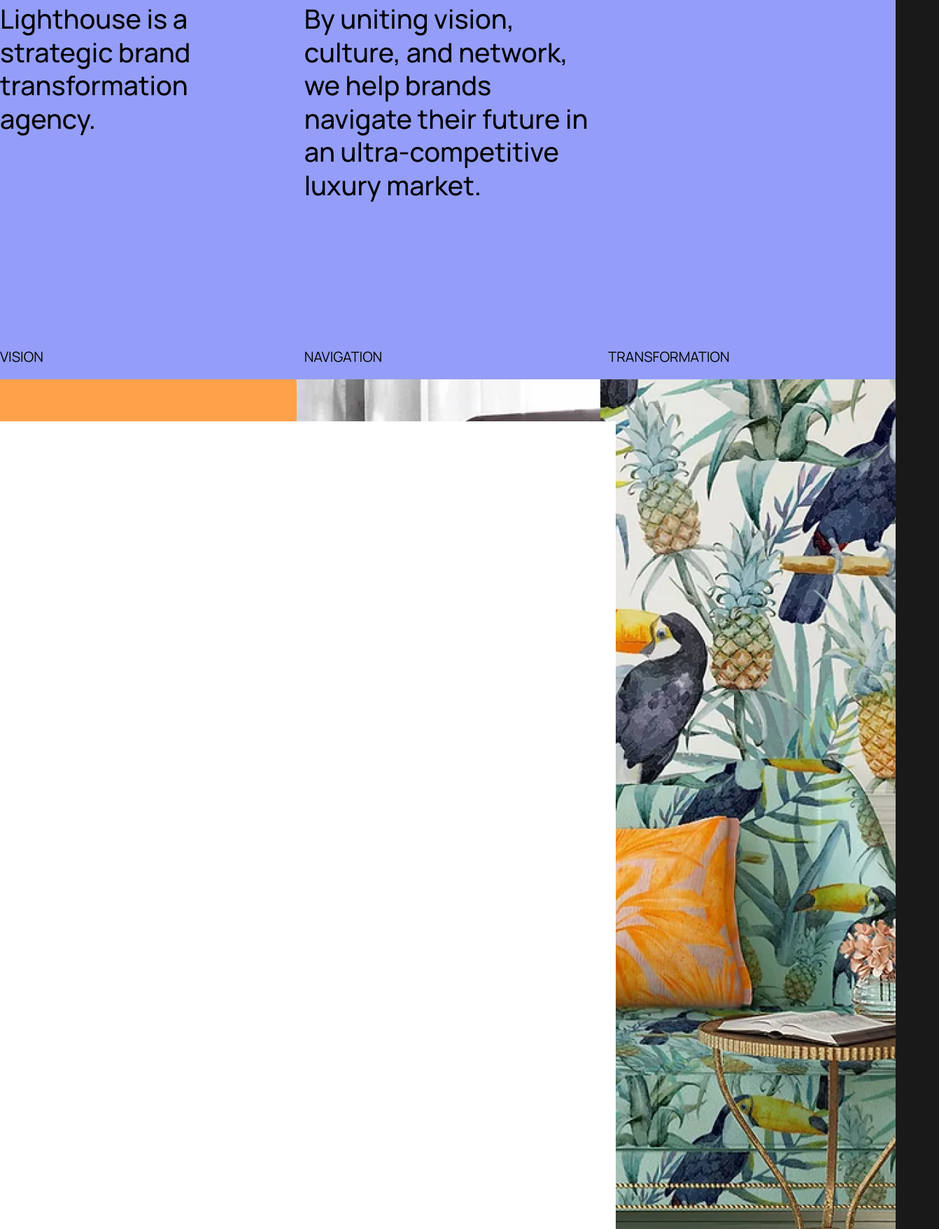
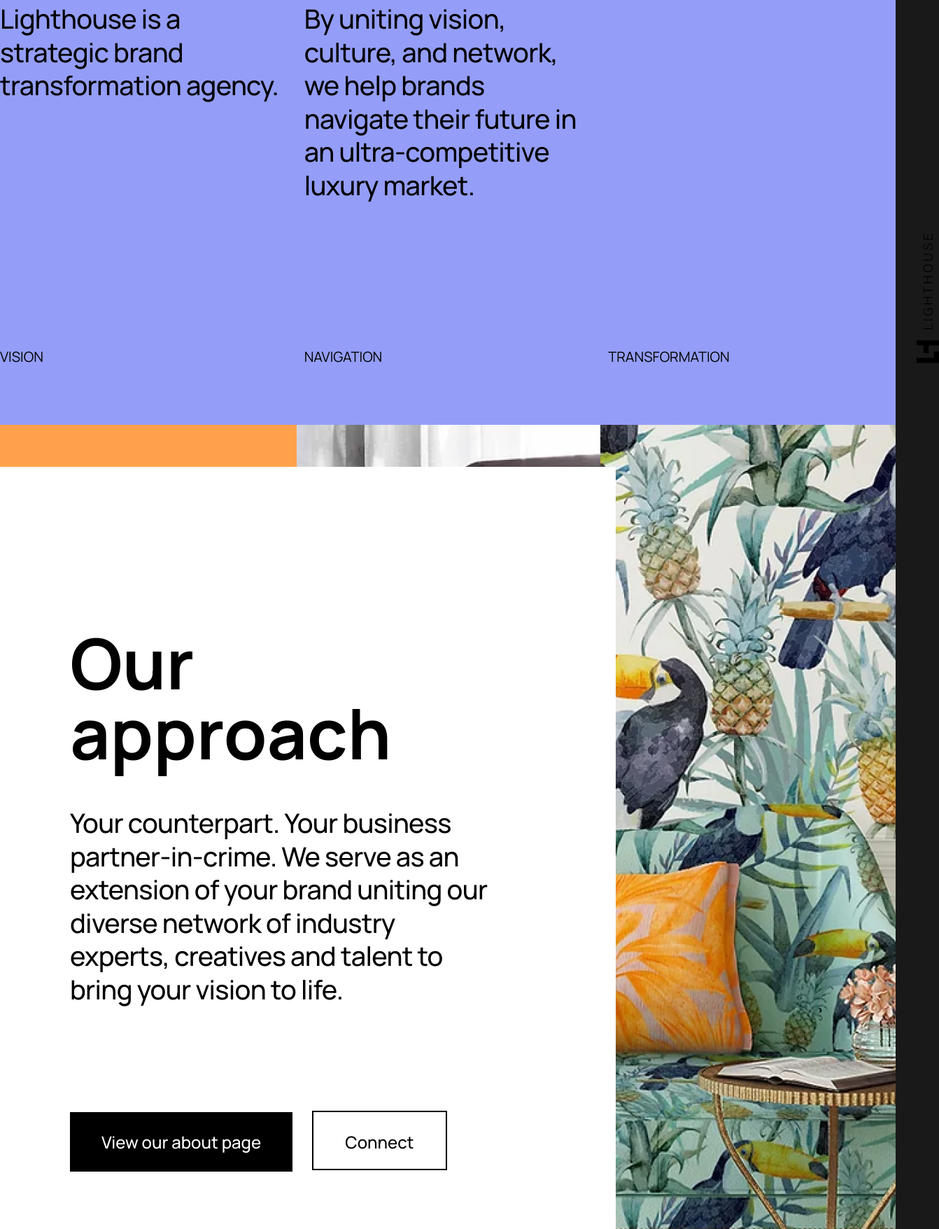
Before and after one commit to anotherstudio/lighthouse, a plain HTML site: page index.html in a window 1280 px wide. Shown: the part 1044-2800 px from the top of the page at 70% size, 1342 px wide, since content can reach past the window. Drawn offline with Linux system fonts and the light colour scheme; a script that the page names is missing.

Commit message:
Add About Us section

```diff
--- a/index.html
+++ b/index.html
@@ -73,10 +73,14 @@
 							height="45"
 							class="col-1"
 						/>
-						<a href="/services" class="col-1 uppercase extra-bold"
+						<a
+							href="/services"
+							class="col-1 uppercase extra-bold menu-link"
 							>Services</a
 						>
-						<a href="/services" class="col-1 uppercase extra-bold"
+						<a
+							href="/services"
+							class="col-1 uppercase extra-bold menu-link"
 							>About</a
 						>
 					</div>
@@ -92,10 +96,19 @@
 					navigate their future in an ultra-competitive luxury market.
 				</p>
 			</div>
-			<div class="inner-block mw-container mx-auto hero__keywords">
+			<div class="inner-block mw-container mx-auto keywords relative">
 				<p class="col-1">VISION</p>
 				<p class="col-1">NAVIGATION</p>
 				<p class="col-1">TRANSFORMATION</p>
+				<div class="boutique_advisory">
+					<img
+						src="assets/logos/lighthouse_isologo.svg"
+						alt="Lighthouse logo"
+						width="185"
+						height="33"
+					/>
+					<p class="eyebrow uppercase">Boutique advisory</p>
+				</div>
 			</div>
 		</section>
 
@@ -103,8 +116,28 @@
 		<section class="about">
 			<div class="inner-block mw-container mx-auto">
 				<div class="container col-1">
-					<div>
+					<div class="eyebrow_column">
 						<p class="eyebrow uppercase">About Us</p>
+					</div>
+					<div class="content">
+						<h2>Our approach</h2>
+						<div class="content__information">
+							<p class="text-default">
+								Your counterpart. Your business
+								partner-in-crime. We serve as an extension of
+								your brand uniting our diverse network of
+								industry experts, creatives and talent to bring
+								your vision to life.
+							</p>
+							<a class="body-large button primary-button" href=""
+								>View our about page</a
+							>
+							<a
+								class="body-large button secondary-button"
+								href=""
+								>Connect</a
+							>
+						</div>
 					</div>
 				</div>
 				<img
--- a/styles.css
+++ b/styles.css
@@ -79,17 +79,41 @@ body {
 }
 
 a {
+	&.menu-link {
 		width: fit-content;
 		height: fit-content;
 		font-size: 20px;
 		color: black;
 		text-decoration: none;
-}
 
-a:hover {
+		&:hover {
 			background: black;
 			color: white;
 			transition: all 0.2s;
+		}
+	}
+
+	&.button {
+		display: inline-block;
+		height: 85px;
+		padding: 25px 45px;
+		text-decoration: none;
+
+		&:hover {
+			opacity: 0.7;
+			transition: all 0.1s;
+		}
+
+		&.primary-button {
+			background-color: black;
+			color: white;
+		}
+
+		&.secondary-button {
+			color: black;
+			border: 2px solid black;
+		}
+	}
 }
 
 .extra-bold {
@@ -116,7 +140,7 @@ a:hover {
 	font-size: 38px;
 	font-weight: 500;
 	line-height: 125%;
-	letter-spacing: -3%;
+	letter-spacing: -0.7px;
 	margin: 0;
 }
 
@@ -149,6 +173,12 @@ h1 {
 	font-size: 150px;
 	margin-top: 0;
 	margin-bottom: 90px;
+}
+
+h2 {
+	font-size: 100px;
+	line-height: 100%;
+	letter-spacing: -3%;
 }
 
 h3 {
@@ -191,13 +221,27 @@ h3 {
 	color: black;
 	padding-top: 52px;
 
-	.hero__keywords {
+	.keywords {
 		margin-top: 190px;
+		margin-bottom: 65px;
 
 		p {
 			font-size: 20px;
 			line-height: 120%;
 			letter-spacing: 10%;
+		}
+	}
+
+	.boutique_advisory {
+		position: absolute;
+		transform: rotate(-90deg) translate(380px, 450px);
+		right: 0;
+		display: flex;
+		align-items: center;
+
+		p {
+			margin: 0;
+			padding-left: 420px;
 		}
 	}
 }
@@ -206,17 +250,17 @@ h3 {
 
 .about {
 	background: #ffa14b;
-	padding: 0 0 140px;
+	padding: 0 0 70px;
 	overflow: hidden;
+	color: black;
 
 	& .container {
 		margin-top: 60px;
 
-		div {
+		.eyebrow_column {
 			background-color: white;
-			color: black;
+			z-index: 1;
 			position: absolute;
-			z-index: 1;
 			width: 960px;
 			height: 1250px;
 			margin-left: -80px;
@@ -225,6 +269,30 @@ h3 {
 				transform: rotate(-90deg) translate(-80px, -40%);
 				margin: 0;
 				display: inline-block;
+			}
+		}
+	}
+
+	.content {
+		padding-top: 230px;
+		padding-left: 100px;
+		position: relative;
+		z-index: 1;
+
+		h2 {
+			margin-top: 0;
+			margin-bottom: 55px;
+		}
+
+		.content__information {
+			width: 600px;
+
+			p {
+				margin-bottom: 150px;
+			}
+
+			.primary-button {
+				margin-right: 25px;
 			}
 		}
 	}
```
Also changed, not shown: assets/logos/lighthouse_isologo.svg (added), assets/logos/logo_vertical_black.svg (deleted). Lines whose indentation alone changed are shown as unchanged.
